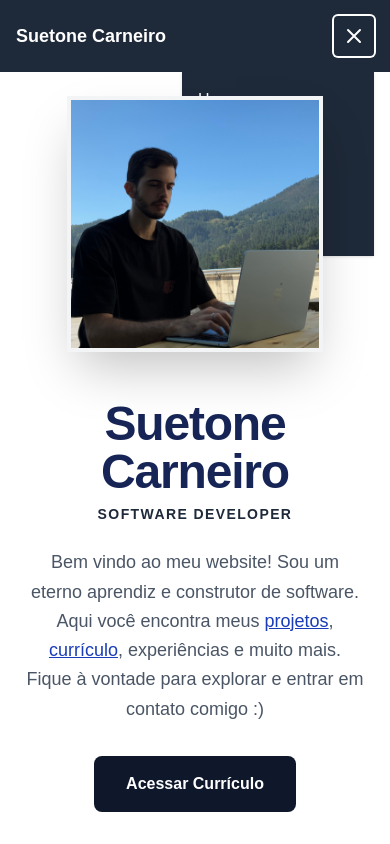
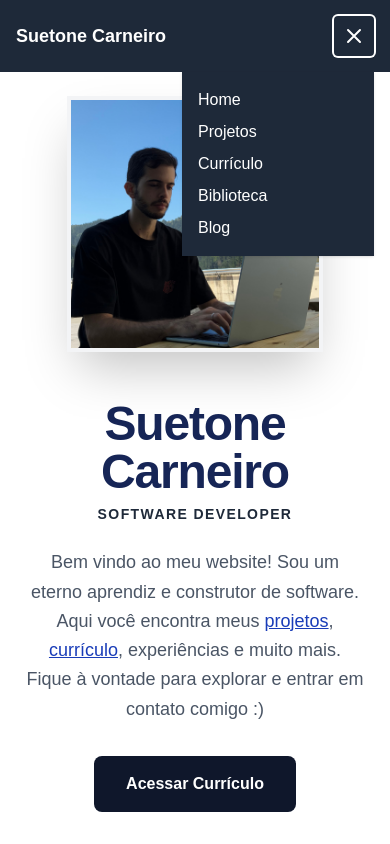
Before and after one commit to SuetoneCarneiro/personal-blog, a Next.js app: page / in a window 390 px wide. Both pictures are taken after a click on the button "Toggle menu". Built offline with nearby package versions, Linux system fonts and the light colour scheme.

Commit message:
fix: put responsive menu position above hero section content

```diff
--- a/components/navbar/index.tsx
+++ b/components/navbar/index.tsx
@@ -6,7 +6,7 @@ export function Navbar() {
   const [open, setOpen] = useState(false);
 
   return (
-    <header className="w-full bg-gray-800 text-white">
+    <header className="relative z-50 w-full bg-gray-800 text-white">
       <div className="p-4 flex items-center justify-between">
         <div className="text-lg font-semibold">
           <Link href="/">Suetone Carneiro</Link>
@@ -37,7 +37,7 @@ export function Navbar() {
           className={
             "md:flex items-center gap-4 " +
             (open
-              ? "block absolute right-4 top-[64px] mt-2 w-48 bg-gray-800 shadow md:static md:shadow-none md:w-auto"
+              ? "block absolute right-4 top-[64px] mt-2 w-48 bg-gray-800 shadow md:static md:shadow-none md:w-auto z-50"
               : "hidden md:block")
           }
           aria-hidden={!open}
```
